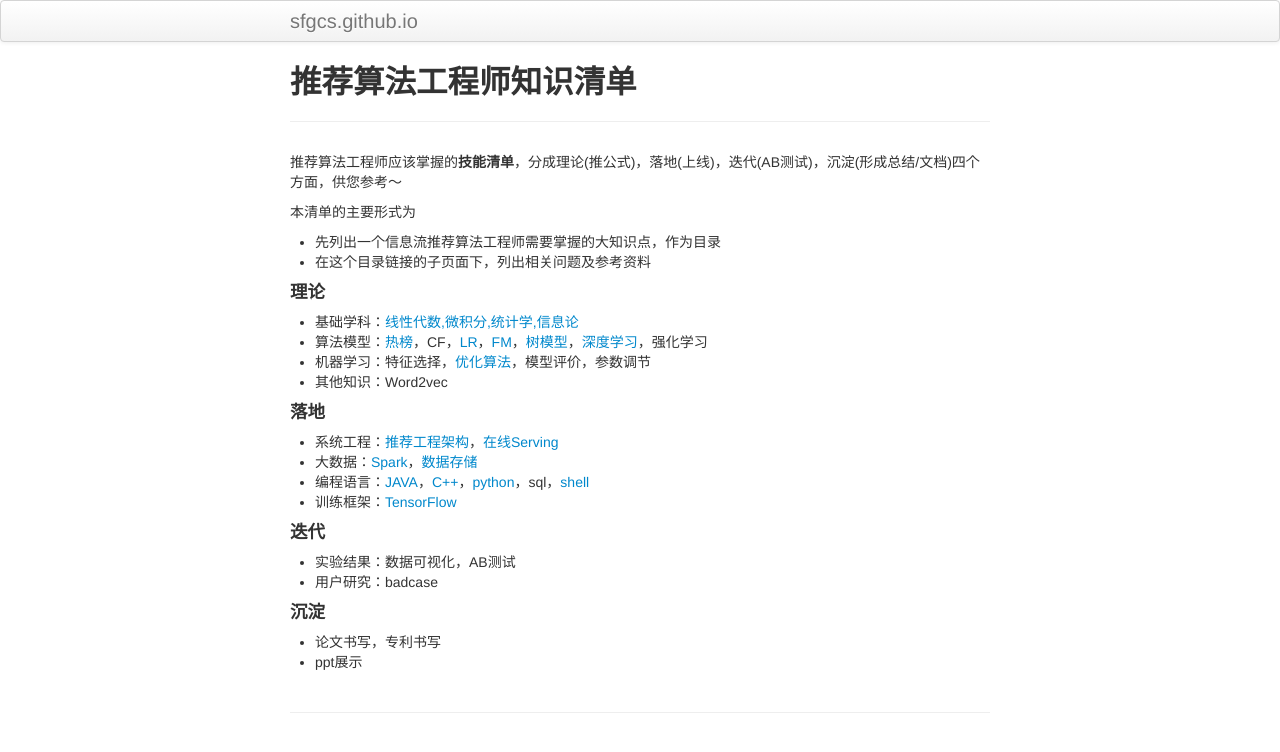
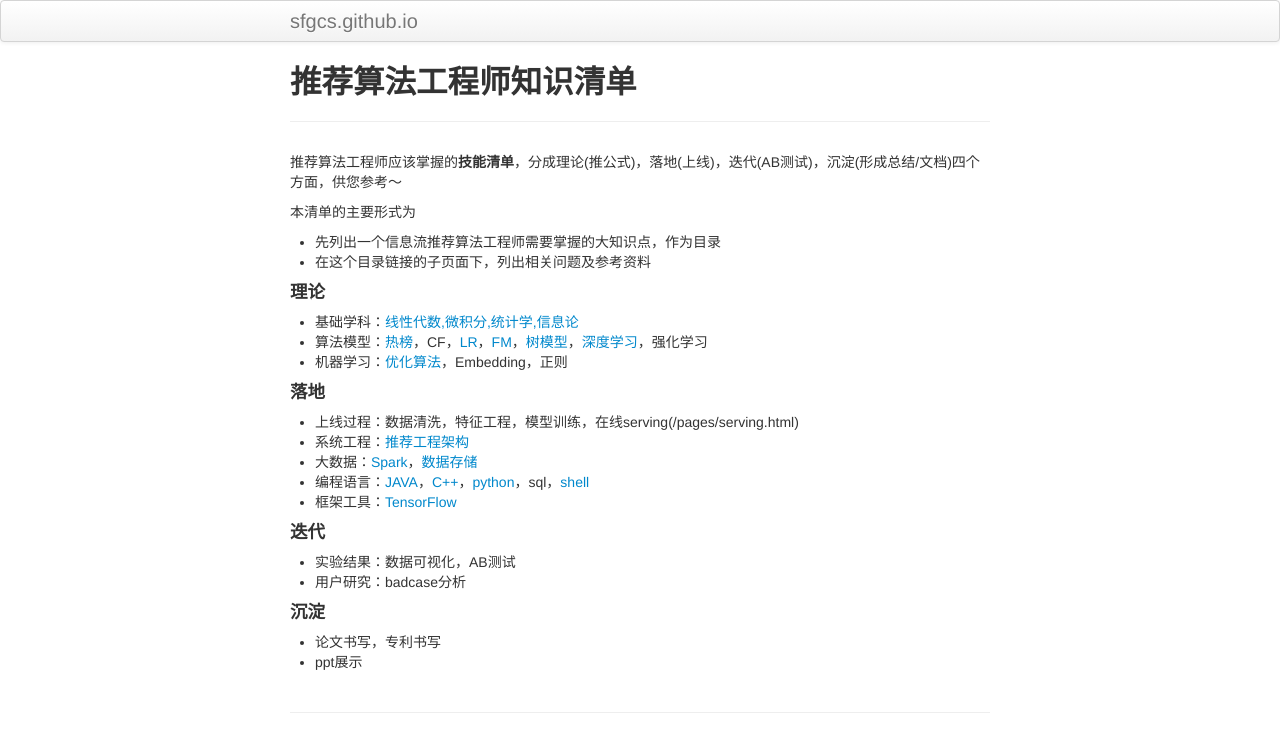
Before and after one commit to sfgcs/sfgcs.github.io, a Jekyll site: the page built from index.md, in a window 1280 px wide. Shown: the top 752 px of the page. Built offline with Jekyll 4.4.1, drawn with Linux system fonts in a browser that asks for light colours.

Commit message:
Update index.md

```diff
--- a/index.md
+++ b/index.md
@@ -15,19 +15,19 @@ description: 如何成为一名推荐算法工程师详细补充版
 
 -  基础学科：[线性代数,微积分,统计学,信息论](/pages/math.html)
 -  算法模型：[热榜](/pages/hot.html)，CF，[LR](/pages/lr.html)，[FM](/pages/fm.html)，[树模型](/pages/tree.html)，[深度学习](/pages/dl.html)，强化学习
--  机器学习：特征选择，[优化算法](/pages/opt.html)，模型评价，参数调节
--  其他知识：Word2vec
+-  机器学习：[优化算法](/pages/opt.html)，Embedding，正则
 
 #### 落地
 
-- 系统工程：[推荐工程架构](/pages/arch.html)，[在线Serving](/pages/serving.html)
+- 上线过程：数据清洗，特征工程，模型训练，在线serving(/pages/serving.html)
+- 系统工程：[推荐工程架构](/pages/arch.html)
 - 大数据：[Spark](/pages/spark.html)，[数据存储](/pages/data_store.html)
 - 编程语言：[JAVA](/pages/java.html)，[C++](/pages/c++.html)，[python](/pages/python.html)，sql，[shell](/pages/linux.html)
-- 训练框架：[TensorFlow](/pages/tensorflow.html)
+- 框架工具：[TensorFlow](/pages/tensorflow.html)
 
 #### 迭代
 - 实验结果：数据可视化，AB测试
-- 用户研究：badcase
+- 用户研究：badcase分析
 
 #### 沉淀
 - 论文书写，专利书写
```
